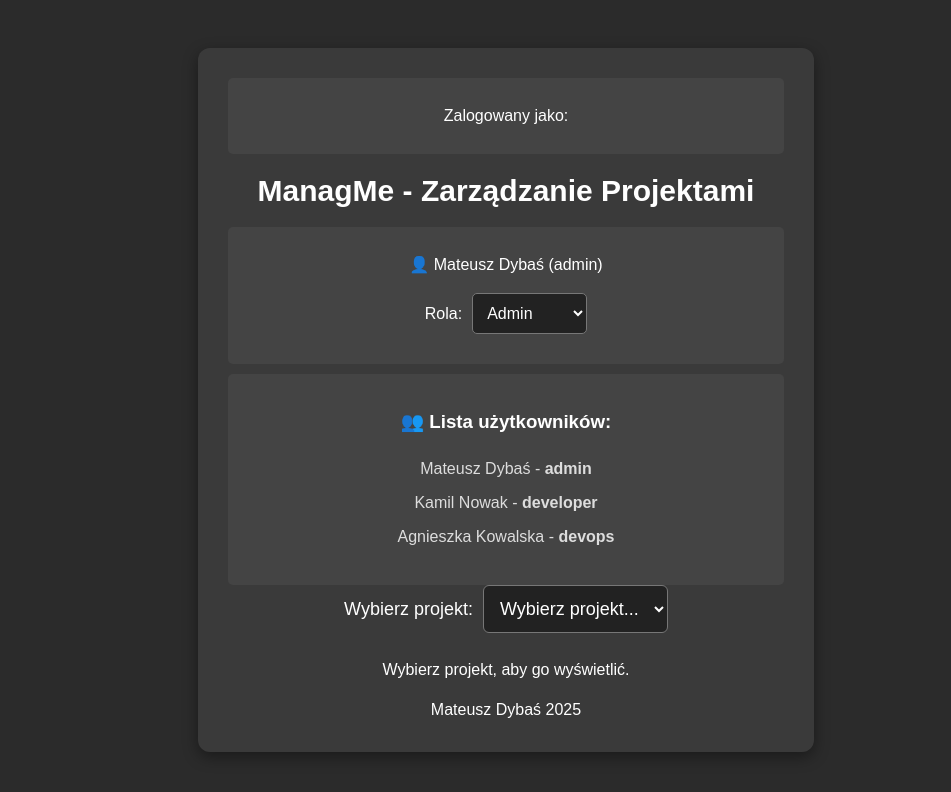
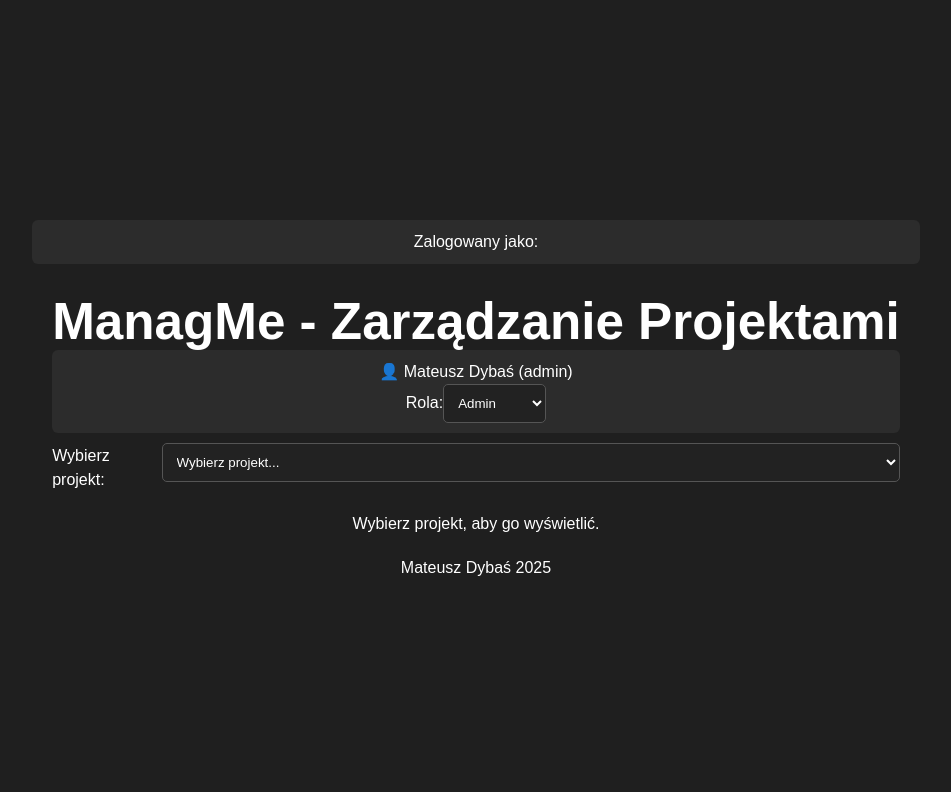
Before and after one commit to matek10000/managme, a React (Vite) app: page / in a window 1280 px wide. Shown: the top 792 px of the page, without its empty margins (164-1115 px from the left). Built offline with nearby package versions, Linux system fonts and the light colour scheme.

Commit message:
Wstępne dodanie tasków i walka z css XD

```diff
--- a/src/App.css
+++ b/src/App.css
@@ -1,296 +1,189 @@
-/* ====== Globalne ustawienia ====== */
+/* === Reset podstawowych stylów === */
+* {
+  box-sizing: border-box;
+  margin: 0;
+  padding: 0;
+}
+
 body {
   font-family: Arial, sans-serif;
-  background-color: #2b2b2b; /* Ciemniejsze tło */
-  margin: 0;
-  padding: 0;
+  background-color: #1f1f1f;
+  color: #fff;
   display: flex;
-  flex-direction: column;
   justify-content: center;
   align-items: center;
   min-height: 100vh;
-  color: white;
+  padding: 20px;
 }
 
-/* ====== Główny kontener aplikacji ====== */
+/* === Kontener główny === */
 .App {
   width: 100%;
-  background: #3a3a3a;
-  padding: 30px;
-  border-radius: 12px;
-  box-shadow: 0 5px 15px rgba(0, 0, 0, 0.4);
-  text-align: center;
+  max-width: 1400px;
+  padding: 20px;
+  display: flex;
+  flex-direction: column;
+  align-items: center;
 }
 
-/* ====== Nagłówek ====== */
-h1 {
-  font-size: 30px;
+/* === Główna karta projektu === */
+.current-project {
+  width: 100%;
+  background-color: #2c2c2c;
+  padding: 20px;
+  border-radius: 10px;
   margin-bottom: 20px;
-  color: #ffffff;
 }
 
-/* ====== Informacje o użytkowniku ====== */
-.user-info {
-  background: #444;
+/* === Dropdowny i formularze === */
+select, input, textarea {
+  width: 100%;
   padding: 10px;
+  background-color: #222;
+  border: 1px solid #555;
   border-radius: 5px;
-  text-align: center;
+  color: white;
   margin-bottom: 10px;
 }
 
-.user-role {
-  text-align: center;
-  margin-bottom: 20px;
+textarea {
+  resize: vertical;
+  min-height: 100px;
 }
 
-.user-role label {
-  font-size: 16px;
+/* === Przyciski === */
+button {
+  cursor: pointer;
+  padding: 10px 20px;
+  border: none;
+  border-radius: 5px;
   color: white;
-  margin-right: 10px;
-}
-
-.user-role select {
-  padding: 10px;
-  font-size: 16px;
-  border-radius: 5px;
-  border: 1px solid #777;
-  background-color: #222;
-  color: white;
-  cursor: pointer;
-}
-
-/* ====== Lista użytkowników ====== */
-.user-list {
-  background: #444;
-  padding: 15px;
-  border-radius: 5px;
-  text-align: center;
-  margin-top: 10px;
-}
-
-.user-list h3 {
-  margin-bottom: 10px;
-  color: #fff;
-}
-
-.user-list ul {
-  list-style: none;
-  padding: 0;
-}
-
-.user-list li {
-  padding: 5px;
-  font-size: 16px;
-  color: #ddd;
-}
-
-/* ====== Dropdown do wyboru projektu ====== */
-.project-dropdown {
-  margin-bottom: 25px;
-  text-align: center;
-}
-
-.project-dropdown label {
-  font-size: 18px;
-  color: white;
-  margin-right: 10px;
-}
-
-.project-dropdown select {
-  padding: 12px;
-  font-size: 18px;
-  border-radius: 6px;
-  border: 1px solid #777;
-  background-color: #222;
-  color: white;
-  cursor: pointer;
-}
-
-/* ====== Styl dla aktywnego projektu ====== */
-.current-project {
-  background: #444;
-  padding: 25px;
-  border-radius: 10px;
-  box-shadow: 0 4px 10px rgba(0, 0, 0, 0.3);
-  text-align: center;
-  width: 1200px;
-  min-height: 200px;
-  margin: 20px auto;
-  display: flex;
-  flex-direction: column;
-  justify-content: space-between;
-}
-
-.current-project h2 {
-  color: #fff;
-  font-size: 24px;
-}
-
-.current-project p {
-  color: #ddd;
-  font-size: 18px;
-}
-
-/* ====== Lista projektów ====== */
-.project-list {
-  display: flex;
-  flex-direction: column;
-  gap: 20px;
-}
-
-/* ====== Karta projektu ====== */
-.project-card {
-  background: #444;
-  padding: 20px;
-  border-radius: 10px;
-  box-shadow: 0 4px 10px rgba(0, 0, 0, 0.3);
-  text-align: left;
-  width: 100%;
-}
-
-.project-card h3 {
-  margin: 0 0 10px 0;
-  font-size: 22px;
-  color: #ffffff;
-}
-
-.project-card p {
-  margin: 5px 0 15px;
-  font-size: 16px;
-  color: #ccc;
-}
-
-/* ====== Stylowanie przycisków ====== */
-button {
-  padding: 14px 20px;
-  border: none;
-  border-radius: 6px;
-  font-size: 16px;
-  cursor: pointer;
-  transition: background 0.2s, transform 0.1s;
-  margin: 6px;
+  transition: transform 0.1s ease;
+  margin: 5px;
 }
 
 button:hover {
   transform: scale(1.05);
 }
 
-.btn-edit {
-  background-color: #007bff;
-  color: white;
-}
-.btn-edit:hover {
-  background-color: #0056b3;
+.btn-edit { background-color: #007bff; }
+.btn-save { background-color: #28a745; }
+.btn-delete { background-color: #dc3545; }
+.btn-cancel { background-color: #6c757d; }
+
+/* === Sekcja użytkowników === */
+.user-info, .user-list {
+  background-color: #2c2c2c;
+  padding: 10px;
+  border-radius: 6px;
+  margin-bottom: 10px;
+  width: 100%;
+  max-width: 1400px;
+  text-align: center;
 }
 
-.btn-save {
-  background-color: #28a745;
-  color: white;
-}
-.btn-save:hover {
-  background-color: #218838;
+.user-info select {
+  width: auto;
+  display: inline-block;
+  margin: 0 auto;
 }
 
-.btn-cancel {
-  background-color: #6c757d;
-  color: white;
-}
-.btn-cancel:hover {
-  background-color: #5a6268;
+/* === Dropdown wyboru projektu === */
+.project-dropdown {
+  margin-bottom: 20px;
+  width: 100%;
+  max-width: 1400px;
+  display: flex;
+  align-items: center;
+  justify-content: center;
+  gap: 10px;
 }
 
-.btn-delete {
-  background-color: #dc3545;
-  color: white;
-}
-.btn-delete:hover {
-  background-color: #a71d2a;
+/* === Sekcja historyjek === */
+.stories-container {
+  background-color: #2a2a2a;
+  padding: 20px;
+  border-radius: 10px;
+  width: 100%;
+  margin-bottom: 20px;
 }
 
-/* ====== Styl dla kontenera historyjek ====== */
-.stories-container {
-  background: #444;
-  padding: 20px;
-  border-radius: 10px;
-  box-shadow: 0 4px 10px rgba(0, 0, 0, 0.3);
-  margin-top: 20px;
-}
-
-/* ====== Styl dla listy historyjek ====== */
+/* === Lista historyjek === */
 .story-card {
-  background: #333;
+  background-color: #333;
   padding: 15px;
   border-radius: 6px;
   margin-bottom: 10px;
-  text-align: left;
   display: flex;
-  justify-content: space-between;
-  align-items: center;
+  flex-direction: column;
+  gap: 5px;
 }
 
-.story-card p {
-  padding: 2%;
-}
-
-/* ====== Styl dla formularza dodawania historyjek ====== */
+/* === Formularz dodawania historyjek === */
 .story-form {
   display: flex;
   gap: 10px;
-  margin-bottom: 15px;
+  flex-wrap: wrap;
 }
 
-.story-form input {
-  width: 80%;
-  padding: 10px;
-  border-radius: 5px;
-  border: 1px solid #666;
-  background-color: #222;
-  color: white;
+.story-form input, .story-form select {
+  flex: 1;
 }
 
-/* ====== Styl dla formularza edycji historyjek ====== */
-.edit-story {
-  background: #333;
+/* === Przeniesienie formularza dodawania zadań pod historyjki === */
+.task-form {
+  background-color: #2c2c2c;
   padding: 15px;
   border-radius: 8px;
-  box-shadow: 0 3px 8px rgba(0, 0, 0, 0.3);
+  margin-bottom: 20px;
+  display: flex;
+  flex-wrap: wrap;
+  gap: 10px;
+}
+
+/* === Tablica Kanban - TERAZ DZIAŁA W PEŁNI === */
+.kanban-board {
+  display: flex;
+  gap: 20px;
+  width: 100%;
+  justify-content: center;
+}
+
+.kanban-column {
+  flex: 1;
+  background-color: #282828;
+  padding: 10px;
+  border-radius: 8px;
+  min-width: 300px;
   display: flex;
   flex-direction: column;
   gap: 10px;
-  width: 100%;
-  box-sizing: border-box;
-  text-align: left;
 }
 
-/* Inputy i selecty w edycji historyjek */
-.edit-story input,
-.edit-story textarea,
-.edit-story select {
-  width: 100%;
-  padding: 12px;
-  border: 1px solid #666;
-  border-radius: 5px;
-  font-size: 16px;
-  background-color: #222;
-  color: white;
+.kanban-column h3 {
+  text-align: center;
+  margin-bottom: 10px;
 }
 
-/* Placeholdery */
-.edit-story input::placeholder,
-.edit-story textarea::placeholder {
-  color: #bbb;
+/* === Karty zadań - teraz poprawnie w kolumnach === */
+.task-card {
+  background-color: #3a3a3a;
+  border-radius: 6px;
+  padding: 10px;
+  margin-bottom: 10px;
 }
 
-/* Textarea */
-.edit-story textarea {
-  min-height: 120px;
-  resize: vertical;
+/* === Responsywność === */
+@media (max-width: 900px) {
+  .kanban-board {
+    flex-direction: column;
+  }
+
+  .filter-buttons {
+    flex-direction: column;
+  }
+
+  .filter-buttons button {
+    margin-bottom: 5px;
+  }
 }
-
-/* Kontener na przyciski */
-.edit-story .button-group {
-  display: flex;
-  justify-content: center;
-  gap: 10px;
-  margin-top: 10px;
-}
--- /dev/null
+++ b/src/components/TaskBoard.jsx
@@ -0,0 +1,72 @@
+import { useState, useEffect } from "react";
+import TaskService from "../services/TaskService";
+import UserService from "../services/UserService";
+
+const TaskBoard = ({ projectId }) => {
+    const [tasks, setTasks] = useState([]);
+    const [users, setUsers] = useState(UserService.getUsers());
+
+    useEffect(() => {
+        setTasks(TaskService.getTasksForProject(projectId));
+
+        const handleStorageChange = () => {
+            setTasks(TaskService.getTasksForProject(projectId));
+        };
+
+        window.addEventListener("storage", handleStorageChange);
+        return () => window.removeEventListener("storage", handleStorageChange);
+    }, [projectId]);
+
+    const handleAssignUser = (taskId, userId) => {
+        TaskService.assignUser(taskId, userId);
+        setTasks(TaskService.getTasksForProject(projectId));
+    };
+
+    const handleCompleteTask = (taskId) => {
+        TaskService.completeTask(taskId);
+        setTasks(TaskService.getTasksForProject(projectId));
+    };
+
+    const handleDeleteTask = (taskId) => {
+        TaskService.deleteTask(taskId);
+        setTasks(TaskService.getTasksForProject(projectId));
+    };
+
+    return (
+        <div className="task-board">
+            <h3>📌 Zadania</h3>
+            <div className="task-columns">
+                {["todo", "doing", "done"].map(status => (
+                    <div key={status} className="task-column">
+                        <h4>{status.toUpperCase()}</h4>
+                        {tasks.filter(task => task.status === status).map(task => (
+                            <div key={task.id} className="task-card">
+                                <p><strong>{task.name}</strong></p>
+                                <p>📌 Priorytet: {task.priority}</p>
+                                <p>🕒 Przewidywany czas: {task.estimatedTime}h</p>
+                                {task.assignedUser ? (
+                                    <p>👤 {users.find(u => u.id === task.assignedUser)?.name}</p>
+                                ) : (
+                                    <select onChange={(e) => handleAssignUser(task.id, Number(e.target.value))}>
+                                        <option value="">Wybierz użytkownika</option>
+                                        {users
+                                            .filter(user => ["devops", "developer"].includes(user.role))
+                                            .map(user => (
+                                                <option key={user.id} value={user.id}>{user.name}</option>
+                                            ))}
+                                    </select>
+                                )}
+                                {task.status === "doing" && (
+                                    <button className="btn-done" onClick={() => handleCompleteTask(task.id)}>Zakończ</button>
+                                )}
+                                <button className="btn-delete" onClick={() => handleDeleteTask(task.id)}>Usuń</button>
+                            </div>
+                        ))}
+                    </div>
+                ))}
+            </div>
+        </div>
+    );
+};
+
+export default TaskBoard;
--- a/src/pages/Home.jsx
+++ b/src/pages/Home.jsx
@@ -2,6 +2,7 @@ import { useState, useEffect } from "react";
 import ProjectService from "../services/ProjectService";
 import UserService from "../services/UserService";
 import Stories from "../components/Stories";
+import TaskBoard from "../components/TaskBoard"; // Tablica Kanban
 
 const Home = () => {
     const [projects, setProjects] = useState([]);
@@ -16,7 +17,6 @@ const Home = () => {
         setProjects(ProjectService.getProjects());
         setCurrentProject(ProjectService.getCurrentProject());
 
-        // 🔹 Nasłuchiwanie na zmianę localStorage (np. po zmianie projektu)
         const handleStorageChange = () => {
             setProjects(ProjectService.getProjects());
             setCurrentProject(ProjectService.getCurrentProject());
@@ -57,24 +57,20 @@ const Home = () => {
             description
         };
 
-        // 🔹 Aktualizujemy projekt w localStorage
         ProjectService.updateProject(updatedProject);
 
-        // 🔹 Pobieramy najnowszą listę projektów
         const updatedProjects = ProjectService.getProjects();
         setProjects(updatedProjects);
 
-        // 🔹 Pobieramy zaktualizowany projekt z listy
         const refreshedProject = updatedProjects.find(p => p.id === updatedProject.id);
 
         if (refreshedProject) {
-            setCurrentProject(refreshedProject); // Ustawienie zaktualizowanego projektu
-            ProjectService.setCurrentProject(refreshedProject); // Zapisujemy do localStorage
+            setCurrentProject(refreshedProject);
+            ProjectService.setCurrentProject(refreshedProject);
         }
 
         setEditMode(false);
     };
-
 
     const handleRoleChange = (event) => {
         UserService.updateUserRole(event.target.value);
@@ -82,7 +78,7 @@ const Home = () => {
     };
 
     return (
-        <div>
+        <div className="App">
             <h1>ManagMe - Zarządzanie Projektami</h1>
 
             {/* 🔹 Informacje o użytkowniku */}
@@ -96,18 +92,6 @@ const Home = () => {
                         <option value="developer">Developer</option>
                     </select>
                 </div>
-            </div>
-
-            {/* 🔹 Lista użytkowników */}
-            <div className="user-list">
-                <h3>👥 Lista użytkowników:</h3>
-                <ul>
-                    {users.map(u => (
-                        <li key={u.id}>
-                            {u.name} - <strong>{u.role}</strong>
-                        </li>
-                    ))}
-                </ul>
             </div>
 
             {/* 🔹 Dropdown do wyboru projektu */}
@@ -166,6 +150,9 @@ const Home = () => {
 
                     {/* 🔹 Sekcja historyjek */}
                     <Stories />
+
+                    {/* 🔹 Tablica zadań (Kanban) */}
+                    <TaskBoard projectId={currentProject.id} />
                 </div>
             ) : (
                 <p>Wybierz projekt, aby go wyświetlić.</p>
```
Also changed, not shown: src/components/Stories.jsx (+36 -8 lines), src/services/TaskService.js (added, +84 -0 lines).
